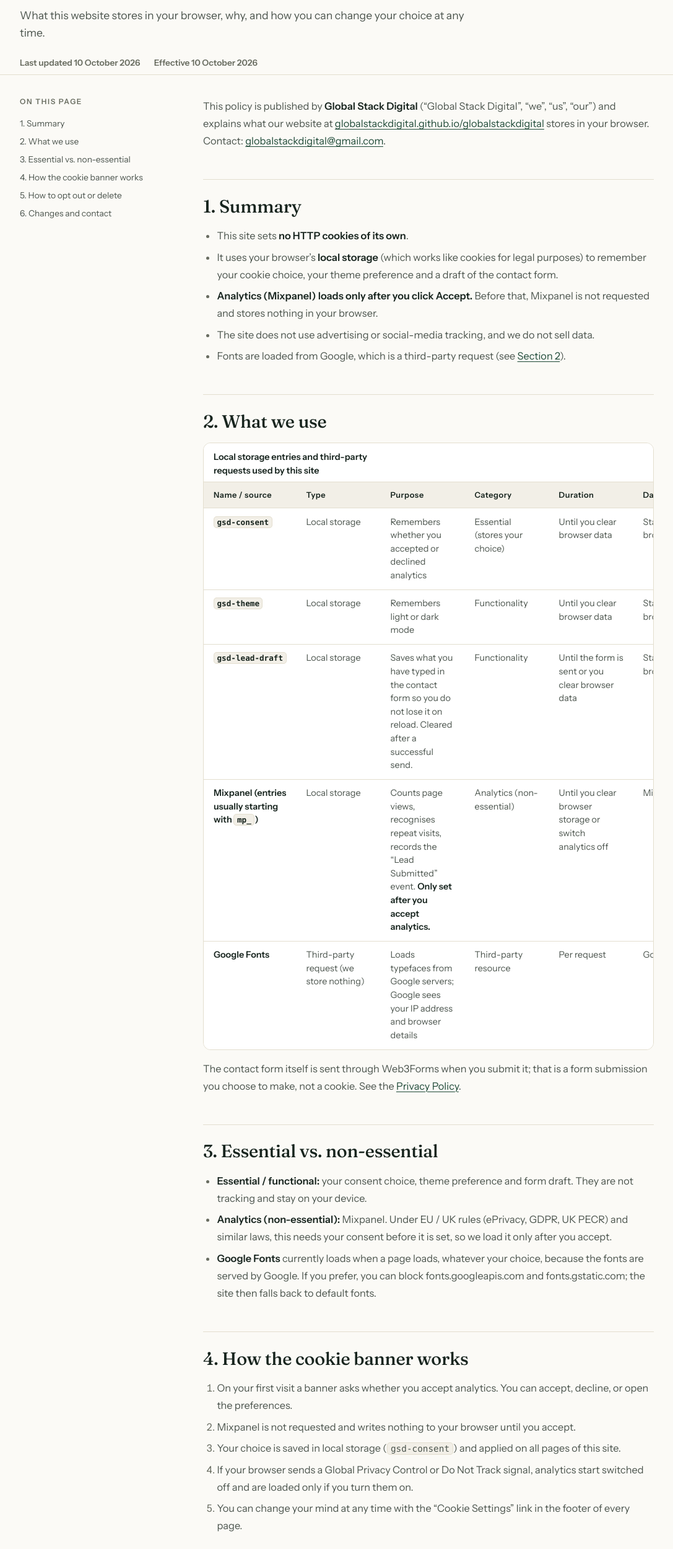
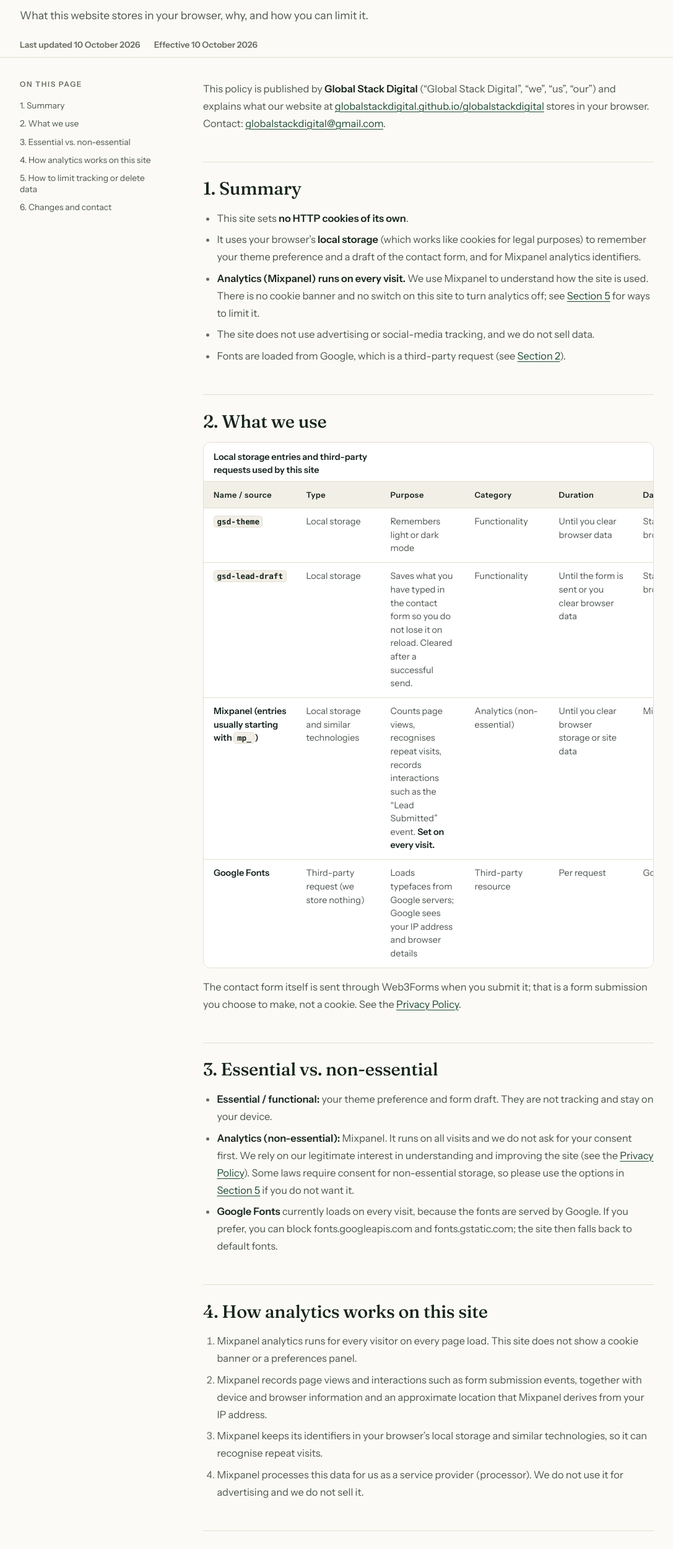
Before and after one commit to globalstackdigital/globalstackdigital, a plain HTML site: page cookie-policy/index.html in a window 1280 px wide. Shown: the part 284-2783 px from the top of the page at 62% size, without its empty margins (96-1183 px from the left). Drawn offline with Linux system fonts and the light colour scheme.

Commit message:
Update cookie policy for always-on analytics

```diff
--- a/cookie-policy/index.html
+++ b/cookie-policy/index.html
@@ -4,20 +4,20 @@
 <meta charset="UTF-8">
 <meta name="viewport" content="width=device-width, initial-scale=1">
 <title>Cookie Policy | Global Stack Digital</title>
-<meta name="description" content="What the Global Stack Digital website stores in your browser: no HTTP cookies of its own, a few local storage entries, and analytics that load only after you accept.">
+<meta name="description" content="What the Global Stack Digital website stores in your browser: no HTTP cookies of its own, a few local storage entries, and Mixpanel analytics that run on every visit.">
 <meta name="theme-color" content="#FBFAF6">
 <link rel="canonical" href="https://globalstackdigital.github.io/globalstackdigital/cookie-policy/">
 <meta property="og:type" content="website">
 <meta property="og:url" content="https://globalstackdigital.github.io/globalstackdigital/cookie-policy/">
 <meta property="og:title" content="Cookie Policy | Global Stack Digital">
-<meta property="og:description" content="What the Global Stack Digital website stores in your browser: no HTTP cookies of its own, a few local storage entries, and analytics that load only after you accept.">
+<meta property="og:description" content="What the Global Stack Digital website stores in your browser: no HTTP cookies of its own, a few local storage entries, and Mixpanel analytics that run on every visit.">
 <meta property="og:image" content="https://globalstackdigital.github.io/globalstackdigital/assets/og-card.png">
 <meta property="og:image:width" content="1200">
 <meta property="og:image:height" content="630">
 <meta name="twitter:card" content="summary_large_image">
 <meta name="twitter:url" content="https://globalstackdigital.github.io/globalstackdigital/cookie-policy/">
 <meta name="twitter:title" content="Cookie Policy | Global Stack Digital">
-<meta name="twitter:description" content="What the Global Stack Digital website stores in your browser: no HTTP cookies of its own, a few local storage entries, and analytics that load only after you accept.">
+<meta name="twitter:description" content="What the Global Stack Digital website stores in your browser: no HTTP cookies of its own, a few local storage entries, and Mixpanel analytics that run on every visit.">
 <meta name="twitter:image" content="https://globalstackdigital.github.io/globalstackdigital/assets/og-card.png">
 <script type="application/ld+json">
 {
@@ -27,7 +27,7 @@
       "@type": "WebPage",
       "@id": "https://globalstackdigital.github.io/globalstackdigital/cookie-policy/#webpage",
       "name": "Cookie Policy",
-      "description": "What the Global Stack Digital website stores in your browser: no HTTP cookies of its own, a few local storage entries, and analytics that load only after you accept.",
+      "description": "What the Global Stack Digital website stores in your browser: no HTTP cookies of its own, a few local storage entries, and Mixpanel analytics that run on every visit.",
       "url": "https://globalstackdigital.github.io/globalstackdigital/cookie-policy/",
       "dateModified": "2026-10-10",
       "publisher": {
@@ -100,7 +100,7 @@
       <nav class="crumbs" aria-label="Breadcrumb"><a href="../">Home</a><span aria-hidden="true">/</span><span aria-current="page">Cookie Policy</span></nav>
       <span class="folio">Legal</span>
       <h1>Cookie <span class="serif-accent">Policy.</span></h1>
-      <p class="lede">What this website stores in your browser, why, and how you can change your choice at any time.</p>
+      <p class="lede">What this website stores in your browser, why, and how you can limit it.</p>
       <p class="legal-meta"><span>Last updated <time datetime="2026-10-10">10 October 2026</time></span><span>Effective <time datetime="2026-10-10">10 October 2026</time></span></p>
     </div>
   </section>
@@ -108,7 +108,7 @@
     <div class="wrap legal-layout">
       <nav class="legal-toc" aria-label="On this page">
         <h2 class="legal-toc-title">On this page</h2>
-        <ol><li><a href="#s1">1. Summary</a></li><li><a href="#s2">2. What we use</a></li><li><a href="#s3">3. Essential vs. non-essential</a></li><li><a href="#s4">4. How the cookie banner works</a></li><li><a href="#s5">5. How to opt out or delete</a></li><li><a href="#s6">6. Changes and contact</a></li></ol>
+        <ol><li><a href="#s1">1. Summary</a></li><li><a href="#s2">2. What we use</a></li><li><a href="#s3">3. Essential vs. non-essential</a></li><li><a href="#s4">4. How analytics works on this site</a></li><li><a href="#s5">5. How to limit tracking or delete data</a></li><li><a href="#s6">6. Changes and contact</a></li></ol>
       </nav>
       <article class="legal-prose">
 
@@ -117,8 +117,8 @@
 <h2 id="s1">1. Summary</h2>
 <ul>
 <li>This site sets <strong>no HTTP cookies of its own</strong>.</li>
-<li>It uses your browser&rsquo;s <strong>local storage</strong> (which works like cookies for legal purposes) to remember your cookie choice, your theme preference and a draft of the contact form.</li>
-<li><strong>Analytics (Mixpanel) loads only after you click Accept.</strong> Before that, Mixpanel is not requested and stores nothing in your browser.</li>
+<li>It uses your browser&rsquo;s <strong>local storage</strong> (which works like cookies for legal purposes) to remember your theme preference and a draft of the contact form, and for Mixpanel analytics identifiers.</li>
+<li><strong>Analytics (Mixpanel) runs on every visit.</strong> We use Mixpanel to understand how the site is used. There is no cookie banner and no switch on this site to turn analytics off; see <a href="#s5">Section 5</a> for ways to limit it.</li>
 <li>The site does not use advertising or social-media tracking, and we do not sell data.</li>
 <li>Fonts are loaded from Google, which is a third-party request (see <a href="#s2">Section 2</a>).</li>
 </ul>
@@ -128,35 +128,33 @@
 <caption>Local storage entries and third-party requests used by this site</caption>
 <thead><tr><th scope="col">Name / source</th><th scope="col">Type</th><th scope="col">Purpose</th><th scope="col">Category</th><th scope="col">Duration</th><th scope="col">Data goes to</th></tr></thead>
 <tbody>
-<tr><th scope="row"><code>gsd-consent</code></th><td>Local storage</td><td>Remembers whether you accepted or declined analytics</td><td>Essential (stores your choice)</td><td>Until you clear browser data</td><td>Stays in your browser</td></tr>
 <tr><th scope="row"><code>gsd-theme</code></th><td>Local storage</td><td>Remembers light or dark mode</td><td>Functionality</td><td>Until you clear browser data</td><td>Stays in your browser</td></tr>
 <tr><th scope="row"><code>gsd-lead-draft</code></th><td>Local storage</td><td>Saves what you have typed in the contact form so you do not lose it on reload. Cleared after a successful send.</td><td>Functionality</td><td>Until the form is sent or you clear browser data</td><td>Stays in your browser</td></tr>
-<tr><th scope="row">Mixpanel (entries usually starting with <code>mp_</code>)</th><td>Local storage</td><td>Counts page views, recognises repeat visits, records the &ldquo;Lead Submitted&rdquo; event. <strong>Only set after you accept analytics.</strong></td><td>Analytics (non-essential)</td><td>Until you clear browser storage or switch analytics off</td><td>Mixpanel, Inc.</td></tr>
+<tr><th scope="row">Mixpanel (entries usually starting with <code>mp_</code>)</th><td>Local storage and similar technologies</td><td>Counts page views, recognises repeat visits, records interactions such as the &ldquo;Lead Submitted&rdquo; event. <strong>Set on every visit.</strong></td><td>Analytics (non-essential)</td><td>Until you clear browser storage or site data</td><td>Mixpanel, Inc.</td></tr>
 <tr><th scope="row">Google Fonts</th><td>Third-party request (we store nothing)</td><td>Loads typefaces from Google servers; Google sees your IP address and browser details</td><td>Third-party resource</td><td>Per request</td><td>Google</td></tr>
 </tbody></table></div>
 <p>The contact form itself is sent through Web3Forms when you submit it; that is a form submission you choose to make, not a cookie. See the <a href="../privacy-policy/">Privacy Policy</a>.</p>
 
 <h2 id="s3">3. Essential vs. non-essential</h2>
 <ul>
-<li><strong>Essential / functional:</strong> your consent choice, theme preference and form draft. They are not tracking and stay on your device.</li>
-<li><strong>Analytics (non-essential):</strong> Mixpanel. Under EU / UK rules (ePrivacy, GDPR, UK PECR) and similar laws, this needs your consent before it is set, so we load it only after you accept.</li>
-<li><strong>Google Fonts</strong> currently loads when a page loads, whatever your choice, because the fonts are served by Google. If you prefer, you can block fonts.googleapis.com and fonts.gstatic.com; the site then falls back to default fonts.</li>
+<li><strong>Essential / functional:</strong> your theme preference and form draft. They are not tracking and stay on your device.</li>
+<li><strong>Analytics (non-essential):</strong> Mixpanel. It runs on all visits and we do not ask for your consent first. We rely on our legitimate interest in understanding and improving the site (see the <a href="../privacy-policy/">Privacy Policy</a>). Some laws require consent for non-essential storage, so please use the options in <a href="#s5">Section 5</a> if you do not want it.</li>
+<li><strong>Google Fonts</strong> currently loads on every visit, because the fonts are served by Google. If you prefer, you can block fonts.googleapis.com and fonts.gstatic.com; the site then falls back to default fonts.</li>
 </ul>
 
-<h2 id="s4">4. How the cookie banner works</h2>
+<h2 id="s4">4. How analytics works on this site</h2>
 <ol>
-<li>On your first visit a banner asks whether you accept analytics. You can accept, decline, or open the preferences.</li>
-<li>Mixpanel is not requested and writes nothing to your browser until you accept.</li>
-<li>Your choice is saved in local storage (<code>gsd-consent</code>) and applied on all pages of this site.</li>
-<li>If your browser sends a Global Privacy Control or Do Not Track signal, analytics start switched off and are loaded only if you turn them on.</li>
-<li>You can change your mind at any time with the &ldquo;Cookie Settings&rdquo; link in the footer of every page.</li>
+<li>Mixpanel analytics runs for every visitor on every page load. This site does not show a cookie banner or a preferences panel.</li>
+<li>Mixpanel records page views and interactions such as form submission events, together with device and browser information and an approximate location that Mixpanel derives from your IP address.</li>
+<li>Mixpanel keeps its identifiers in your browser&rsquo;s local storage and similar technologies, so it can recognise repeat visits.</li>
+<li>Mixpanel processes this data for us as a service provider (processor). We do not use it for advertising and we do not sell it.</li>
 </ol>
 
-<h2 id="s5">5. How to opt out or delete</h2>
+<h2 id="s5">5. How to limit tracking or delete data</h2>
 <ul>
-<li><strong>On this site:</strong> use the <a href="#" data-cookie-settings>Cookie Settings</a> link here or in the footer to switch analytics off. Switching analytics off stops Mixpanel being loaded on later page loads and removes the Mixpanel entries from your browser.</li>
-<li><strong>In your browser:</strong> clear site data for this website (Chrome: Settings &gt; Privacy and security &gt; Site settings &gt; View permissions and data stored across sites; Safari: Settings &gt; Privacy &gt; Manage Website Data; Firefox: Settings &gt; Privacy &amp; Security &gt; Cookies and Site Data). This also removes any saved form draft and your saved choices.</li>
-<li><strong>Block analytics:</strong> use browser tracking protection, a content blocker, or enable Global Privacy Control / Do Not Track.</li>
+<li><strong>Ask us:</strong> email <a href="mailto:globalstackdigital@gmail.com">globalstackdigital@gmail.com</a> to ask what we hold about you or to request deletion of data tied to you. We reply within 7 days.</li>
+<li><strong>In your browser:</strong> clear site data for this website (Chrome: Settings &gt; Privacy and security &gt; Site settings &gt; View permissions and data stored across sites; Safari: Settings &gt; Privacy &gt; Manage Website Data; Firefox: Settings &gt; Privacy &amp; Security &gt; Cookies and Site Data). This removes the Mixpanel entries, any saved form draft and your theme preference from your browser.</li>
+<li><strong>Block analytics:</strong> use browser tracking protection, a content blocker or ad blocker, or turn on Do Not Track in your browser. We cannot promise that every tool or setting will stop all analytics.</li>
 <li><strong>Mixpanel:</strong> see the <a href="https://mixpanel.com/legal/privacy-policy/" target="_blank" rel="noopener">Mixpanel privacy policy</a>.</li>
 <li><strong>Google Fonts:</strong> you can block fonts.googleapis.com and fonts.gstatic.com with a browser extension.</li>
 </ul>
@@ -190,7 +188,6 @@
       <a href="../terms-of-service/">Terms of Service</a>
       <a href="../cookie-policy/" aria-current="page">Cookie Policy</a>
       <a href="../security/">Security &amp; Data Handling</a>
-      <a href="#" data-cookie-settings>Cookie Settings</a>
     </nav>
     <div class="fbottom">
       <span>© 2026 Global Stack Digital. All rights reserved.</span>
@@ -199,6 +196,6 @@
   </div>
 </footer>
 <script src="../main.js" defer></script>
-<script src="../consent.js" defer></script>
+<script src="../analytics.js" defer></script>
 </body>
 </html>
```
